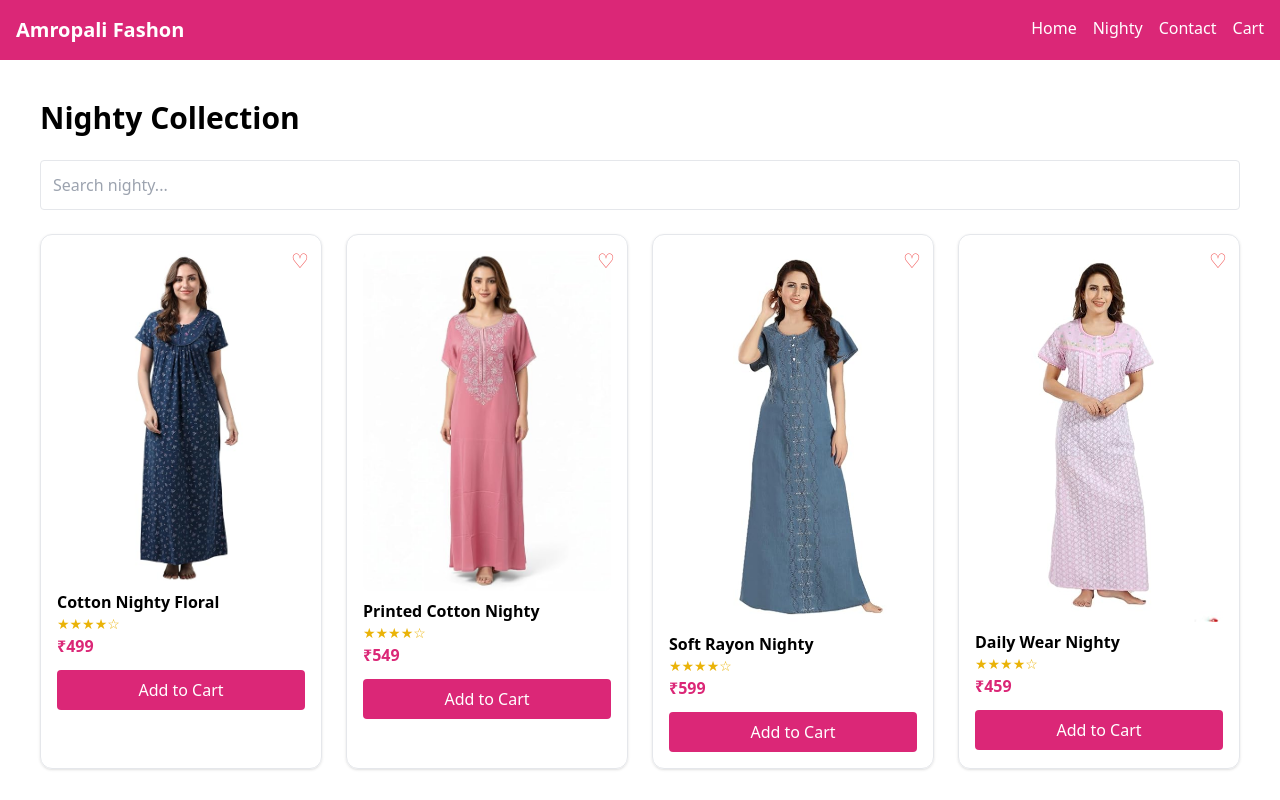
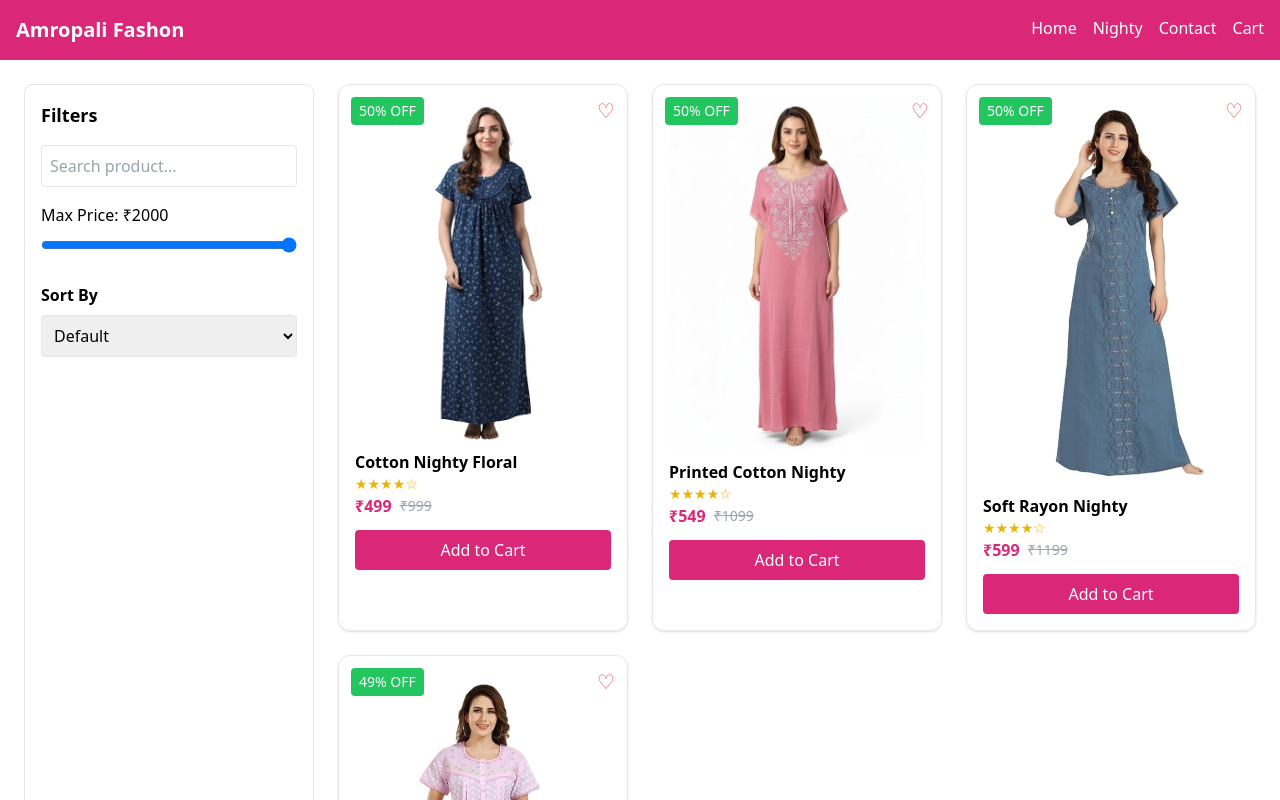
Before and after one commit to bijannandi17-alt/garment-store, a Next.js app: page /products in a window 1280 px wide. Shown: the top 800 px of the page. Built offline with nearby package versions, Linux system fonts and the light colour scheme.

Commit message:
Added product filters and search

```diff
--- a/app/products/page.tsx
+++ b/app/products/page.tsx
@@ -3,50 +3,96 @@
 import { useState } from "react"
 import { products } from "../../data/products"
 import ProductCard from "../../components/ProductCard"
-import SearchBar from "../../components/SearchBar"
 
-export default function ProductsPage(){
+export default function ProductsPage() {
 
-const [filtered,setFiltered]=useState(products)
+  const [maxPrice, setMaxPrice] = useState(2000)
+  const [sort, setSort] = useState("")
+  const [search, setSearch] = useState("")
 
-function handleSearch(query:string){
-
-const result=products.filter(p =>
-p.name.toLowerCase().includes(query.toLowerCase())
+  // FILTER LOGIC
+  let filteredProducts = products.filter(p =>
+    p.price <= maxPrice &&
+    p.name.toLowerCase().includes(search.toLowerCase())
   )
 
-setFiltered(result)
-
+  // SORT LOGIC
+  if (sort === "low") {
+    filteredProducts = [...filteredProducts].sort((a, b) => a.price - b.price)
   }
 
-return(
+  if (sort === "high") {
+    filteredProducts = [...filteredProducts].sort((a, b) => b.price - a.price)
+  }
 
-<div className="p-10">
+  return (
 
-<h1 className="text-3xl font-bold mb-6">
-Nighty Collection
-</h1>
+    <div className="grid grid-cols-4 gap-6 p-6">
 
-<SearchBar onSearch={handleSearch}/>
+      {/* LEFT SIDE FILTERS */}
+      <div className="border p-4 rounded-lg">
 
-<div className="grid grid-cols-4 gap-6">
+        <h2 className="font-bold text-lg mb-4">Filters</h2>
 
-{filtered.map(p=>(
-
-<ProductCard
-key={p.id}
-id={p.id}
-name={p.name}
-price={p.price}
-image={p.image}
+        {/* SEARCH */}
+        <input
+          type="text"
+          placeholder="Search product..."
+          value={search}
+          onChange={(e) => setSearch(e.target.value)}
+          className="border p-2 w-full mb-4 rounded"
         />
 
-))}
+        {/* PRICE FILTER */}
+        <label className="block mb-2">
+          Max Price: ₹{maxPrice}
+        </label>
+
+        <input
+          type="range"
+          min="0"
+          max="2000"
+          value={maxPrice}
+          onChange={(e) => setMaxPrice(Number(e.target.value))}
+          className="w-full"
+        />
+
+        {/* SORT */}
+        <h2 className="font-bold mt-6">Sort By</h2>
+
+        <select
+          value={sort}
+          onChange={(e) => setSort(e.target.value)}
+          className="border p-2 w-full mt-2 rounded"
+        >
+          <option value="">Default</option>
+          <option value="low">Price Low → High</option>
+          <option value="high">Price High → Low</option>
+        </select>
+
+      </div>
+
+      {/* RIGHT SIDE PRODUCTS */}
+      <div className="col-span-3 grid grid-cols-1 md:grid-cols-3 gap-6">
+
+        {filteredProducts.length > 0 ? (
+          filteredProducts.map(product => (
+            <ProductCard
+              key={product.id}
+              id={product.id}
+              name={product.name}
+              price={product.price}
+              oldPrice={product.oldPrice}
+              image={product.image}
+              hoverImage={product.hoverImage}
+            />
+          ))
+        ) : (
+          <p>No products found</p>
+        )}
 
       </div>
 
     </div>
-
   )
-
 }
--- a/components/Navbar.js
+++ b/components/Navbar.tsx
@@ -1,6 +1,9 @@
+import Link from "next/link"
+<Link href="/products">Products</Link>
+
 export default function Navbar() {
   return (
-    <nav className="flex justify-between p-4 bg-pink-600 text-white">
+      <nav className="flex justify-between p-4 bg-pink-600 text-white">
       <h1 className="text-xl font-bold">Amropali Fashon</h1>
 
       <div className="space-x-4">
```
Lines whose indentation alone changed are shown as unchanged.
